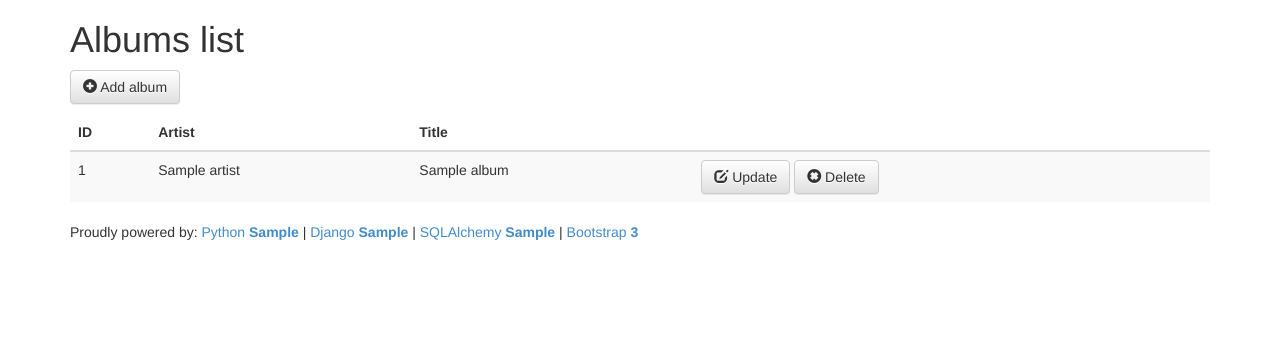
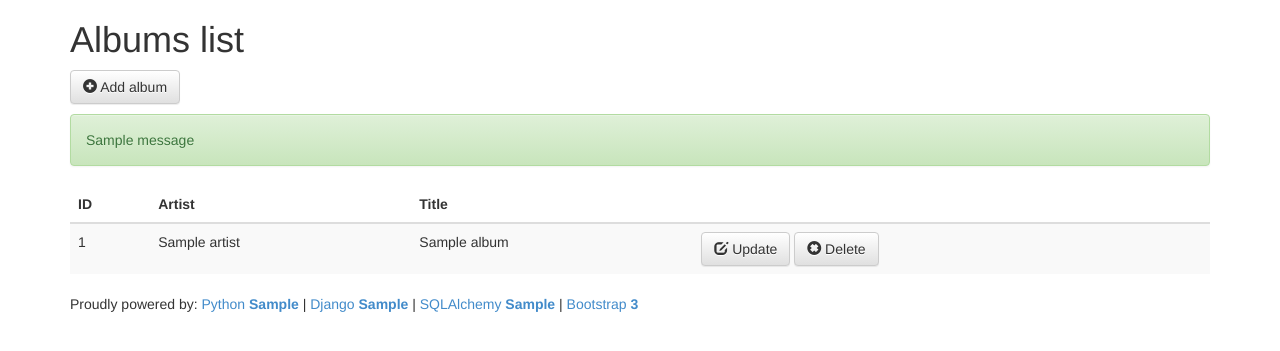
Before and after one commit to oveach/django-tutorial, a Django app: template albums/templates/index.html in a window 1280 px wide. Shown: the top 351 px of the page. Run offline with Django 3.2, Linux system fonts and the light colour scheme; the template is opened without the code that fills it: most values are stand-ins (such as "Sample title", 1, 10 or a date in 2020); one stand-in notice (Sample message) is shown; some libraries are stand-ins or nearby versions.

Commit message:
Add flash messages to confirm actions on screen

```diff
--- a/albums/templates/index.html
+++ b/albums/templates/index.html
@@ -9,6 +9,11 @@
         Add album
     </a>
 </p>
+
+{% for message in messages %}
+<div class="alert alert-{{ message.tags }}">{{ message }}</div>
+{% endfor %}
+
 <table class="table table-striped">
     <thead>
         <tr>
```
Also changed, not shown: albums/views.py (+7 -0 lines).
